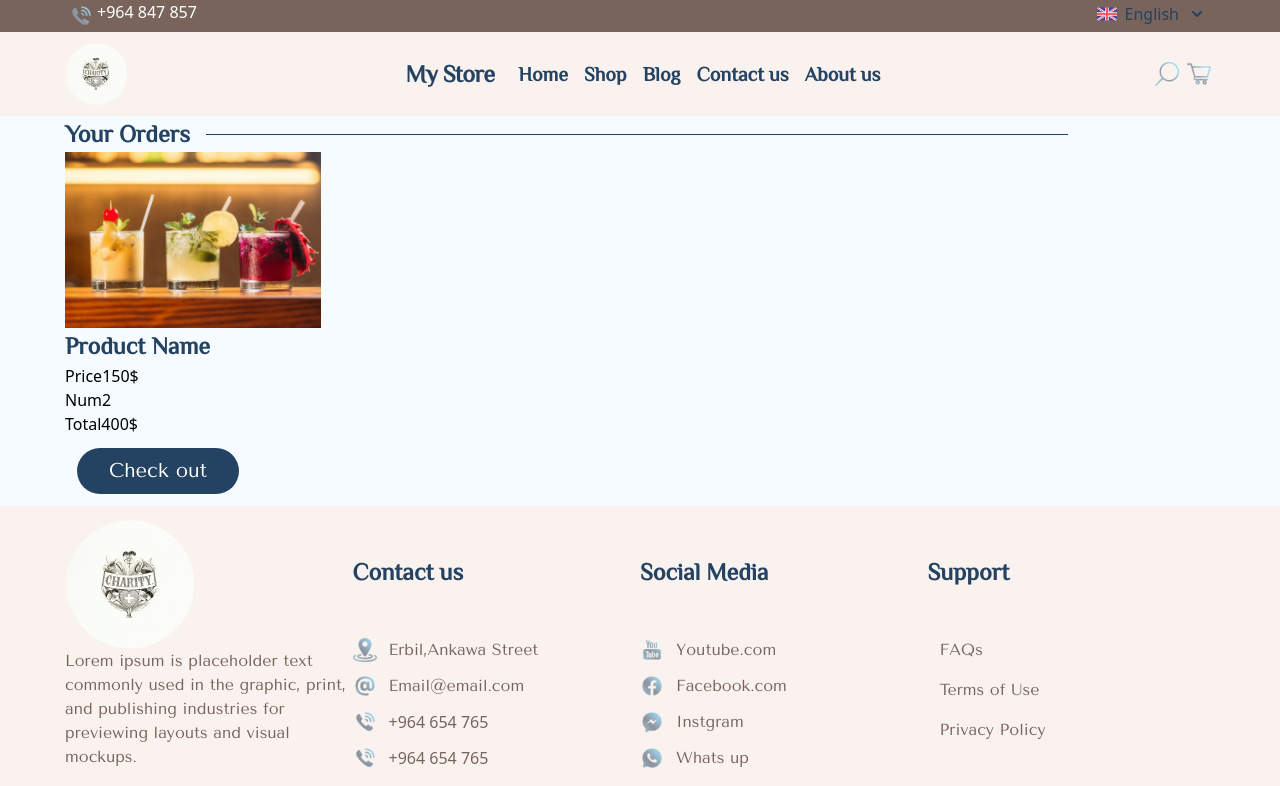
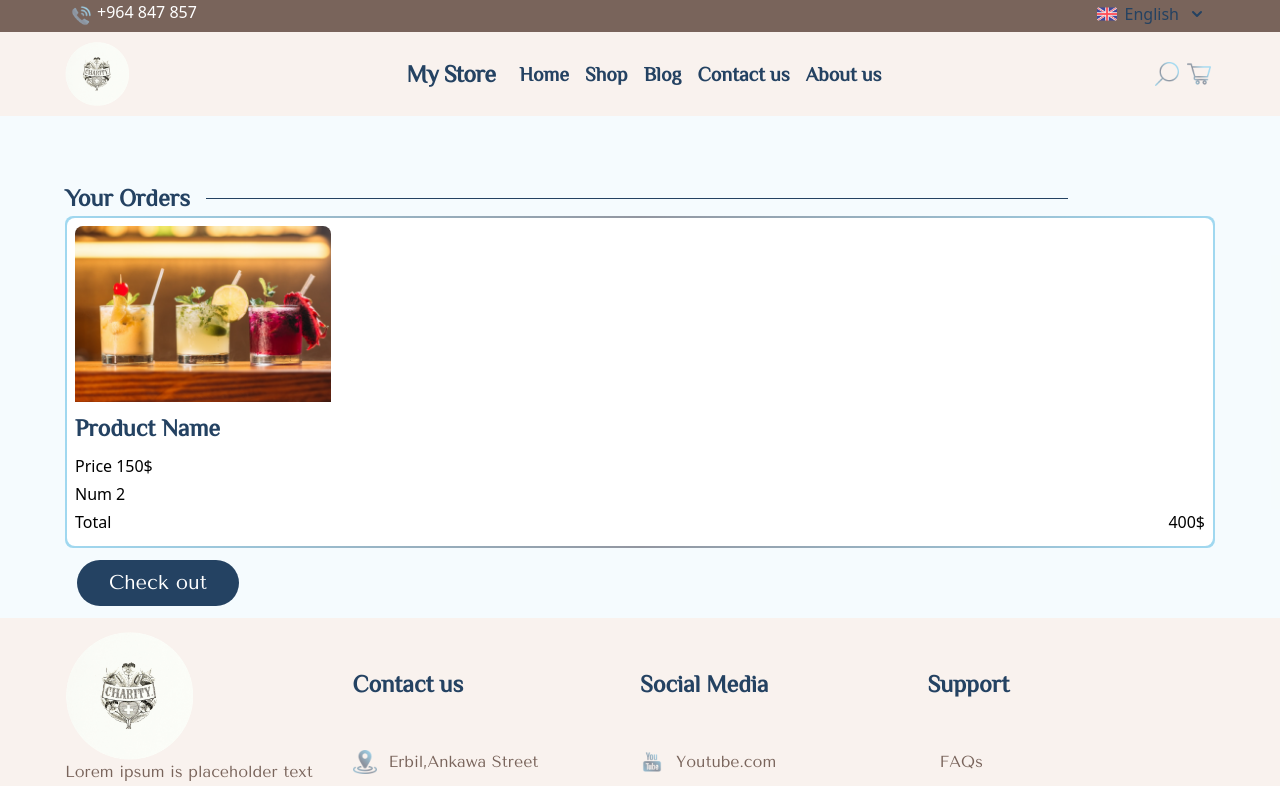
Before and after one commit to ENG9MANAR9SC/shop, a Vue app: page /cart in a window 1280 px wide. Shown: the top 786 px of the page. Built offline with nearby package versions, Linux system fonts and the light colour scheme.

Commit message:
update some features

```diff
--- a/src/App.vue
+++ b/src/App.vue
@@ -3,7 +3,7 @@
 <template>
     <div class="flex flex-col min-h-screen">
         <CustomHeader></CustomHeader>
-        <main class="bg-primary-blue/10 ">
+        <main class="bg-primary-blue/10 pt-16">
              <RouterView />
         </main>
         <CustomFooter class="mt-auto"></CustomFooter>
--- a/src/components/cardnew.vue
+++ b/src/components/cardnew.vue
@@ -2,12 +2,12 @@
     <div class="c-container mt-8">
         <div class="relative">
             <div class="bg-primary-blue w-full h-44 top-2 -left-2 rounded-md absolute z-[-1]"></div>
-            <img src="../components/icons/drinks/drink3.png" alt="" class="w-full h-44 object-cover rounded-md">
+            <img src="/icons/drinks/drink3.png" alt="" class="w-full h-44 object-cover rounded-md">
             <div class="flex justify-between my-3">
                 <h3 class="font-tenor text-xlarge text-secondery">{{ title }}</h3>
                 <div class="flex">
-                    <img src="../components/icons/shopping.png" alt="" class="bg-secondery rounded-lg w-6 h-6 p-1 m-1">
-                    <img src="../components/icons/search.png" alt="" class="bg-primary-blue rounded-lg w-6 h-6 p-1 m-1">
+                    <img src="/icons/shopping.png" alt="" class="bg-secondery rounded-lg w-6 h-6 p-1 m-1">
+                    <img src="/icons/search.png" alt="" class="bg-primary-blue rounded-lg w-6 h-6 p-1 m-1">
                 </div>
             </div>
         </div>
--- a/src/components/categories/card.vue
+++ b/src/components/categories/card.vue
@@ -1,7 +1,7 @@
 <template>
     <div class="mt-8 p-0.5 rounded-[30px] max-w-sm bg-gradient-to-r custom-bgcolor">
         <div class="bg-secondery-rose h-96 rounded-[30px] flex flex-col">
-            <img src="../icons/drinks/drink3.png" alt="drink" class="w-full rounded-t-[30px]">
+            <img src="/icons/drinks/drink3.png" alt="drink" class="w-full rounded-t-[30px]">
             <h2 class="h-header px-2 my-2">{{ title }}</h2>
             <div class="text-base text-primary font-tenor px-2 overflow-hidden text-ellipsis h-48 my-2">{{ description }}</div>
             <button class="bg-secondery text-white px-8 py-2 rounded-[30px] font-tenor m-3">Shop Now</button>
--- a/src/components/categories/index.vue
+++ b/src/components/categories/index.vue
@@ -2,11 +2,13 @@
     <div class="">
         <div class="c-container relative">
             <!-- Banner Image alt="Banner Image"-->
-            <img class="w-full lg:h-72 sm:h-36 object-cover rounded-tl-lg rounded-tr-[60px] rounded-b-lg" src="../icons/drinks/drink1.png" >
+            <img class="w-full lg:h-72 sm:h-36 object-cover rounded-tl-lg rounded-tr-[60px] rounded-b-lg" src="/icons/drinks/drink1.png" >
             <!-- Text and Buttons Above Image -->
             <div class="absolute top-0 left-8 h-full flex flex-col justify-center p-4">
                 <h2 class="text-white text-2xl font-tenor mb-4">You can Now shop what you want</h2>
-                <button class="bg-secondery text-white py-2 px-2 rounded-md shadow-md hover:shadow-lg transition duration-300 w-36">Shop Now</button>
+                <RouterLink to="/product">
+                    <button class="bg-secondery text-white py-2 px-2 rounded-md shadow-md hover:shadow-lg transition duration-300 w-36">Shop Now</button>
+                </RouterLink>
             </div>
         </div>
 
@@ -138,19 +140,19 @@ export default {
         cardnews: [
                 {
                     title:"Carrots",
-                    image: "../icons/drinks/drink1.png",
+                    image: "/icons/drinks/drink1.png",
                 },
                 {
                     title:"PineApple",
-                    image: "../icons/drinks/drink2.png",
+                    image: "/icons/drinks/drink2.png",
                 },
                 {
                     title:"Orange",
-                    image: "../icons/drinks/drink3.png",
+                    image: "/icons/drinks/drink3.png",
                 },
                 {
                     title:"Carrots",
-                    image: "../icons/drinks/drink4.png",
+                    image: "/icons/drinks/drink4.png",
                 }
         ],
 
--- a/src/components/footer.vue
+++ b/src/components/footer.vue
@@ -3,7 +3,7 @@
         <div class="c-container text-primary ">
             <div class="grid lg:grid-cols-4 md:grid-cols-2 sm:grid-cols-1 justify-items-start">
                 <div class="flex flex-col justify-center">
-                    <img src="/icons/logo.png " alt="" class="w-[129px] h-[129px]">
+                    <img src="/icons/logo.png " alt="" class="w-32 h-auto">
                     <div class="text-large font-tenor">Lorem ipsum is placeholder text commonly used in the graphic, print, and publishing industries for previewing layouts and visual mockups.</div>
                 </div>
                 <div>
--- a/src/components/header.vue
+++ b/src/components/header.vue
@@ -17,7 +17,7 @@
             <div class="bg-bglight font-philosopher font-bold">
                 <div class="c-container flex justify-between items-center">
                     <div class="">
-                        <img src="/icons/logo.png" alt="" width="62px" height="62px">
+                        <img src="/icons/logo.png" alt="" class="w-16 h-auto">
                     </div>
 
                     <!-- list Desktop & mobile -->
@@ -53,7 +53,7 @@
 
                     <div class="flex">
                         <img src="/icons/searchead.png" alt="" class="w-8 h-8 p-1" >
-                        <img src="/icons/shophead.png" alt="" class="w-8 h-8 p-1" >
+                        <RouterLink to="/cart"><img src="/icons/shophead.png" alt="" class="w-8 h-8 p-1" ></RouterLink>
                     </div>
 
                 </div>
--- a/src/components/products/cart.vue
+++ b/src/components/products/cart.vue
@@ -12,19 +12,23 @@
         </ul>
 
         <div>
-            <img src="icons/drinks/drink1.png" alt="" class="w-64 h-44 object-cover">
-            <h3 class="text-xl text-secondery font-philosopher font-bold">Product Name</h3>
-            <div>
+            <div class="custom-bgcolor p-0.5 rounded-lg">
+                <div class="bg-white p-2 rounded-lg">
+                    <img src="icons/drinks/drink1.png" alt="" class="w-64 h-44 object-cover rounded-t-lg">
+                    <h3 class="text-xl text-secondery font-philosopher font-bold my-2">Product Name</h3>
+                    <div class="my-1">
                         <span>Price</span>
-                <span>150$</span>
+                        <span class="mx-1">150$</span>
                     </div>
-            <div>
+                    <div class="my-1">
                         <span>Num</span>
-                <span>2</span>
+                        <span class="mx-1">2</span>
                     </div>
-            <div>
+                    <div class="my-1 flex justify-between">
                         <span>Total</span>
                         <span>400$</span>
+                    </div>
+                </div>
             </div>
         </div>
 
--- a/src/router/index.js
+++ b/src/router/index.js
@@ -10,8 +10,8 @@ const router = createRouter({
       component: () => import('../components/home.vue')
     },
     {
-      path: '/Category',
-      name: 'Category',
+      path: '/category',
+      name: 'category',
       component: () => import('../components/categories/index.vue')
     },
     {
```
Also changed, not shown: src/components/products/index.vue (+4 -4 lines). Lines whose indentation alone changed are shown as unchanged.
